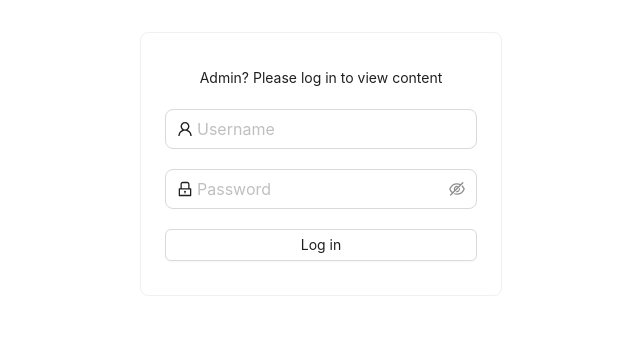
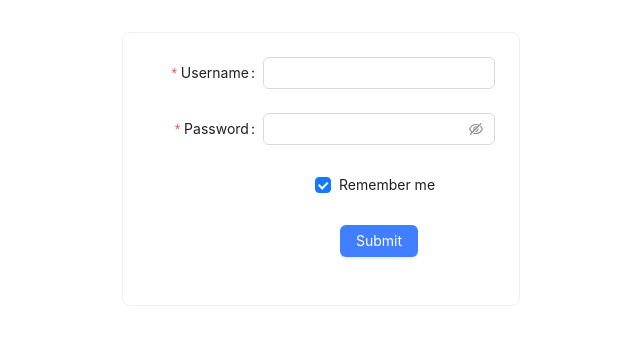
Before and after one commit to strayByte2022/s1mple-ecommerce, a Next.js app: page /auth in a window 1280 px wide. Shown: the top 344 px of the page, without its empty margins (319-959 px from the left). Built offline with nearby package versions, Linux system fonts and the light colour scheme.

Commit message:
refactor(auth page): change from custom to auth form

```diff
--- a/src/app/auth/page.tsx
+++ b/src/app/auth/page.tsx
@@ -1,36 +1,74 @@
 'use client'
-import { Card, Typography } from 'antd'
-import React from 'react'
+import { Card, Checkbox, Form, FormProps, Typography } from 'antd'
+import React, { useEffect } from 'react'
 import { UserOutlined } from '@ant-design/icons';
 import { Button, Input, Space } from 'antd';
 import { EyeInvisibleOutlined, EyeTwoTone, LockOutlined } from '@ant-design/icons'
 import { useRouter } from 'next/navigation';
+type FieldType = {
+  username?: string;
+  password?: string;
+  remember?: string;
+};
 
+const onFinish: FormProps<FieldType>["onFinish"] = (values) => {
+  console.log('Success:', values);
+};
+
+const onFinishFailed: FormProps<FieldType>["onFinishFailed"] = (errorInfo) => {
+  console.log('Failed:', errorInfo);
+};
 const Login = () => {
   const router = useRouter()
   // eslint-disable-next-line react-hooks/rules-of-hooks
-  const [passwordVisible, setPasswordVisible] = React.useState(false);
-  const checkLogin = ()=>{
+
+  const checkLogin = () => {
     router.push('/dashboard')
   }
+
   return (
     <div className='flex justify-center text-center'>
+      <Card className='mt-8 items-center'>
+      <Form
+        name="basic"
+        labelCol={{ span: 8 }}
+        wrapperCol={{ span: 16 }}
+        style={{ maxWidth: 600 }}
+        initialValues={{ remember: true }}
+        onFinish={onFinish}
+        onFinishFailed={onFinishFailed}
+        autoComplete="off"
+      >
+        <Form.Item<FieldType>
+          label="Username"
+          name="username"
+          rules={[{ required: true, message: 'Please input your username!' }]}
+        >
+          <Input />
+        </Form.Item>
 
-      <Card className='mt-8'>
-        <div className='grid'>
-          <Typography style={{ margin: '10px 0' }}>Admin? Please log in to view content</Typography>
-          <Input size="large" placeholder="Username" prefix={<UserOutlined />} style={{ margin: '10px 0' }} />
-          <Input.Password
-            size='large'
-            placeholder="Password"
-            visibilityToggle={{ visible: passwordVisible, onVisibleChange: setPasswordVisible }}
-            prefix={<LockOutlined />}
-            style={{ margin: '10px 0' }}
-          />
-          <Button style={{ margin: '10px 0' }} onClick={checkLogin}>
-            Log in
+        <Form.Item<FieldType>
+          label="Password"
+          name="password"
+          rules={[{ required: true, message: 'Please input your password!' }]}
+        >
+          <Input.Password />
+        </Form.Item>
+
+        <Form.Item<FieldType>
+          name="remember"
+          valuePropName="checked"
+          wrapperCol={{ offset: 8, span: 16 }}
+        >
+          <Checkbox>Remember me</Checkbox>
+        </Form.Item>
+
+        <Form.Item wrapperCol={{ offset: 8, span: 16 }}>
+          <Button type="primary" htmlType="submit" onClick={checkLogin} style={{background:'#407fff'}}>
+            Submit
           </Button>
-        </div>
+        </Form.Item>
+      </Form>
       </Card>
     </div>
   )
```
